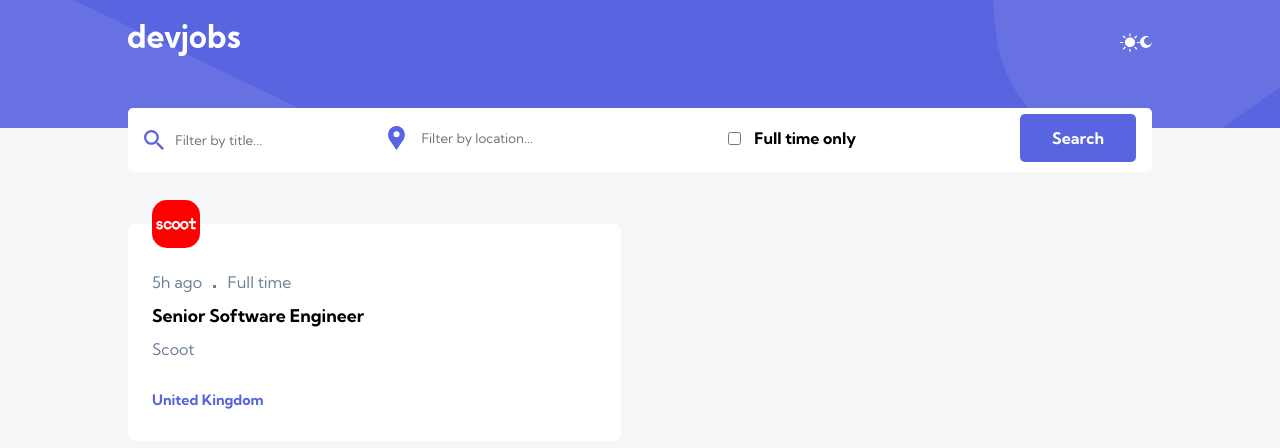
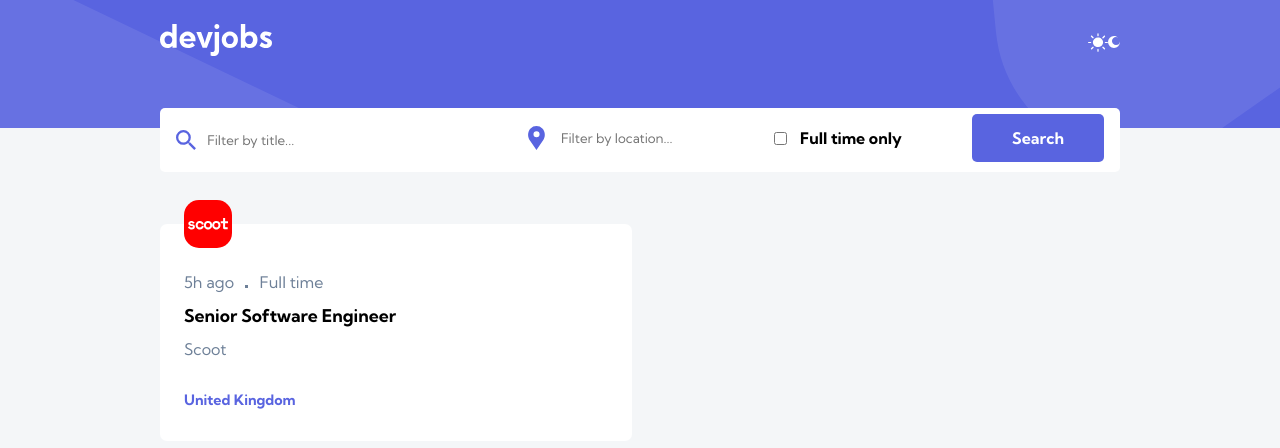
Before and after one commit to toriola998/Dev-jobs, a Vue app: page / in a window 1280 px wide. Shown: the top 448 px of the page. Built offline with nearby package versions, Linux system fonts and the light colour scheme.

Commit message:
edited media query for laptop view

```diff
--- a/src/views/Home.vue
+++ b/src/views/Home.vue
@@ -325,7 +325,7 @@ export default {
         width: unset;
         margin-top: unset;
         margin-left: 1rem;
-        padding: 0 2rem;
+        padding: 0 2.5rem;
     }
 
 }
@@ -352,15 +352,19 @@ export default {
     .job-container {
         grid-template-columns: auto auto auto;
     }
+
+    .location-job-type {
+        width: 60%;
+    }
 }
 
 @media only screen and (min-width: 1200px) {
     header {
-        padding: 1.5rem 8rem 0;
+        padding: 1.5rem 10rem 0;
     }
 
     main {
-        padding: 6rem 8rem 0;
+        padding: 6rem 10rem 0;
     }
 
     .job-container {
```
